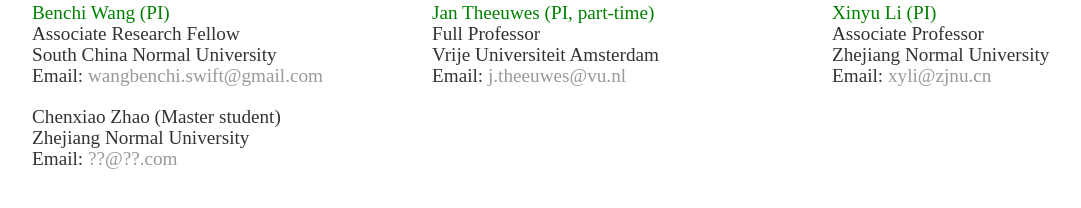
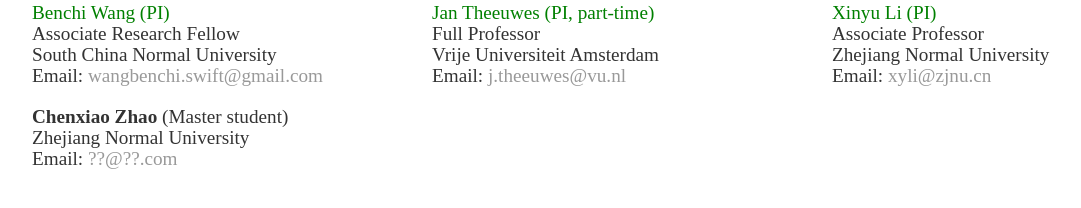
Before and after one commit to wangbenchi/wangbenchi.github.io, a Jekyll site: the page built from people/index.html, in a window 1280 px wide. Shown: the part 188-396 px from the top of the page, without its empty margins (160-1241 px from the left). Built offline with Jekyll 4.4.1, drawn with Linux system fonts in a browser that asks for light colours.

```diff
--- a/people/index.html
+++ b/people/index.html
@@ -28,7 +28,7 @@ color: "color:green"
 </div><!-- /.blurb -->
 
 <div class="blurb" style="width:400px;">
-	<p style = {{page.style}}> Chenxiao Zhao (Master student)</a><br>
+	<p style = {{page.style}}> <b>Chenxiao Zhao</b> (Master student)</a><br>
     		Zhejiang Normal University<br>
     		Email:<a href="mailto:"> ??@??.com</a><br>
 		</p>
```
